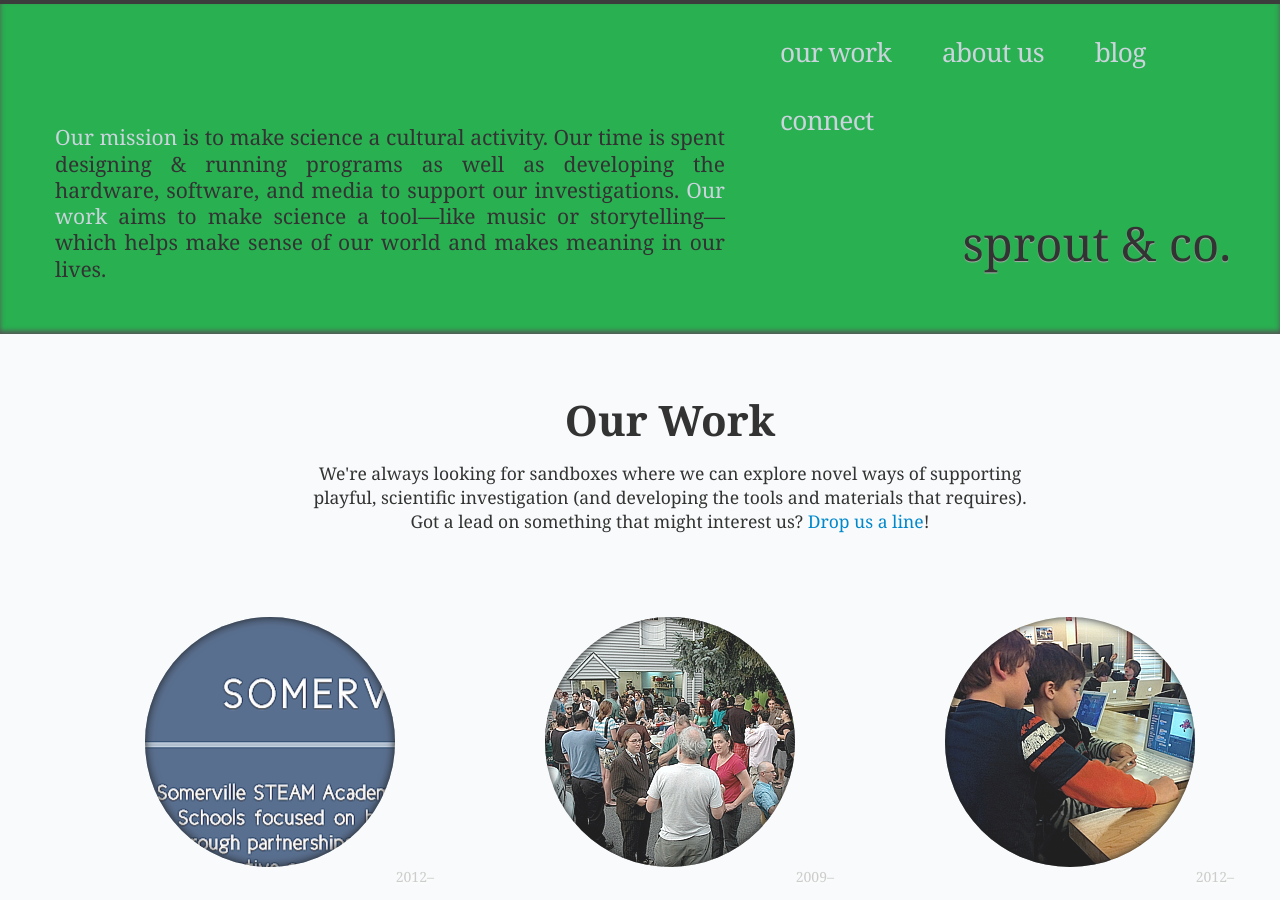
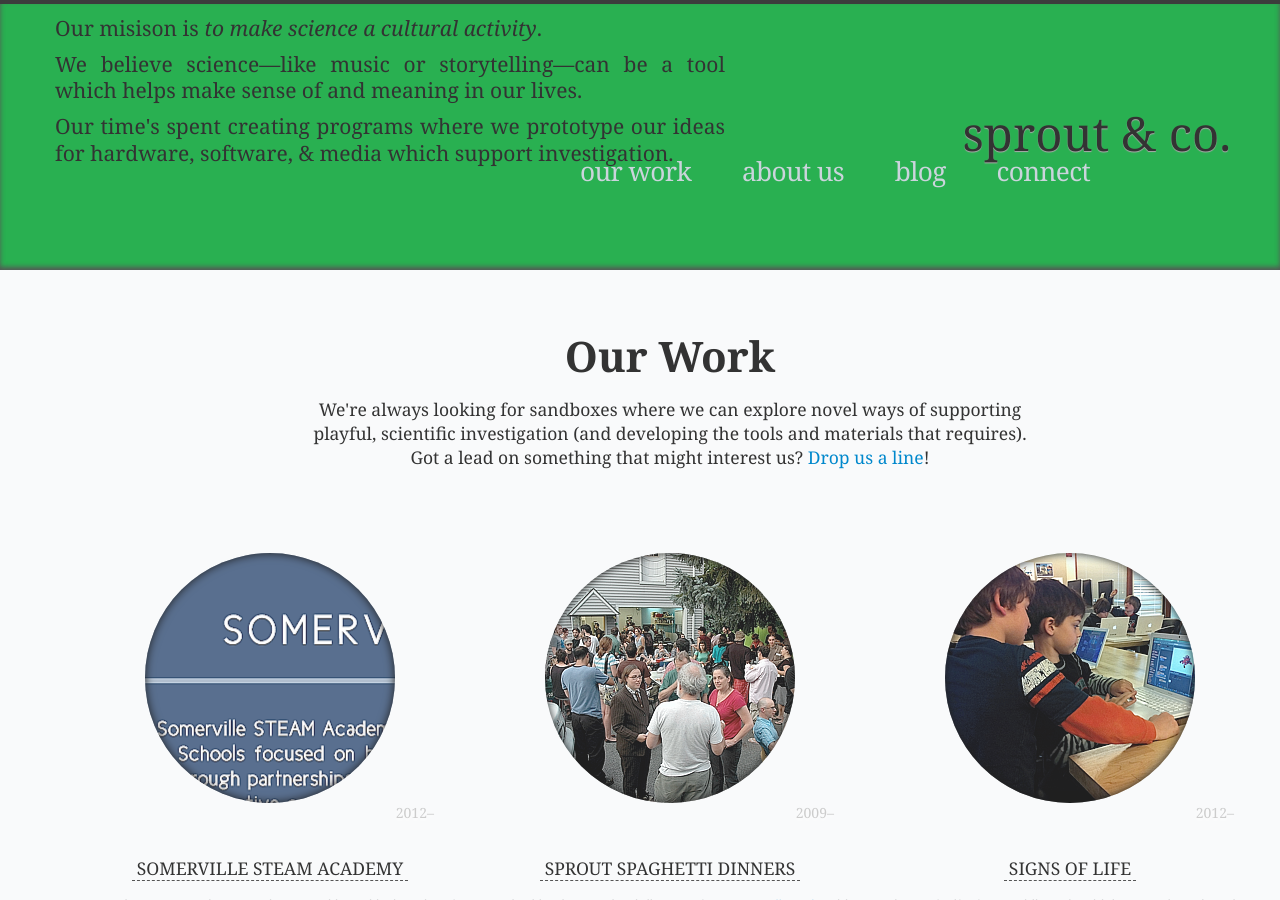
Before and after one commit to thesprouts/thesprouts.github.io, a Jekyll site: the page built from site/index.html, in a window 1280 px wide and 900 px high. Built offline with Jekyll 4.4.1, drawn with Linux system fonts in a browser that asks for light colours; nearby versions of some CDN libraries.

Commit message:
Fixed layout of newly sized nav bar to accommodate splash banner

```diff
--- a/site/_includes/splash_banner.html
+++ b/site/_includes/splash_banner.html
@@ -1,7 +1,25 @@
 <header id='home' class='splash'>
   <div class='container'>
+  <div class='row'>
+    <div id='hero-summary' class='span7'>
+      <p>
+      Our misison is <em>to make science a cultural activity</em>.
+    </p>
+      <p>
+      We believe science&mdash;like music or storytelling&mdash;can be a tool which helps make sense of and meaning in our lives.
+    </p>
+    <p>
+      Our time's spent creating programs where we prototype our ideas for hardware, software, &amp; media which support investigation.
+    </p>
+    </div><!-- ends div.span7 -->
+
+    <div id='logotype' class='span5'>
+      <a href='/'>sprout &amp; co.</a>
+    </div> <!-- ends div#logotype -->
+  </div> <!-- ends div.row -->
+
   <div id='nav-row' class ='row'>
-    <div id='nav' class='span5 offset7'>
+    <div id='nav' class='span7 offset5'>
       <ul>
         <li><a href='/work'>our work</a></li>
         <li><a href='/about'>about us</a></li>
@@ -9,18 +27,8 @@
         <li><a href='/connect'>connect</a></li>
       </ul>
     </div> <!-- ends div#nav -->
-  </div>
+  </div> <!-- ends div.row -->
 
-  <div class='row'>
-    <div id='hero-summary' class='span7'>
-      <a href='#about'>Our mission</a> is to make science a cultural activity.  Our time is spent designing &amp; running programs as well as developing the hardware, software, and media to support our investigations.  <a href='#work'>Our work</a> aims to make science a tool&mdash;like music or storytelling&mdash;which helps make sense of our world and makes meaning in our lives.
-    </div><!-- ends div.span7 -->
-
-    <div id='logotype' class='span3 offset2'>
-      <a href='/'>sprout &amp; co.</a>
-    </div> <!-- ends div#logotype -->
-
-  </div> <!-- ends div.row -->
-</div>
+  </div> <!-- ends div.container -->
 
 </header>
```
